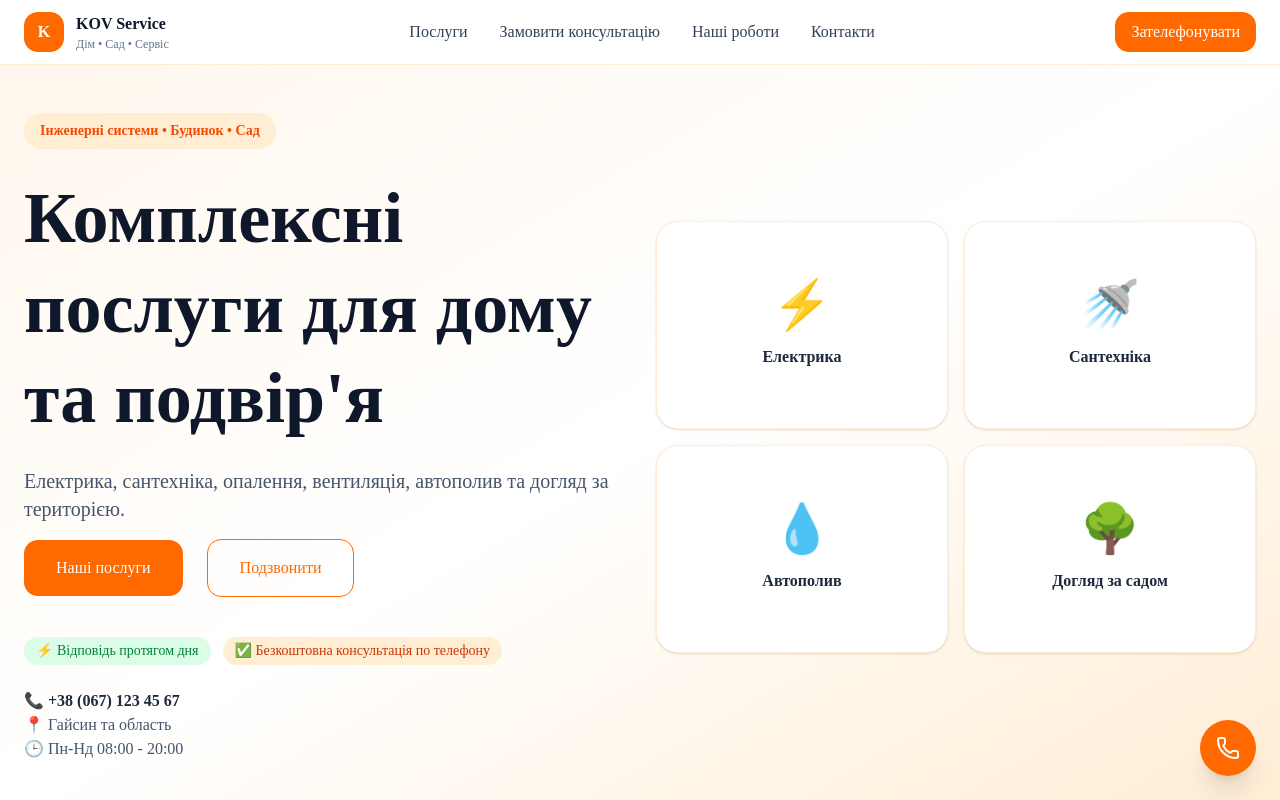
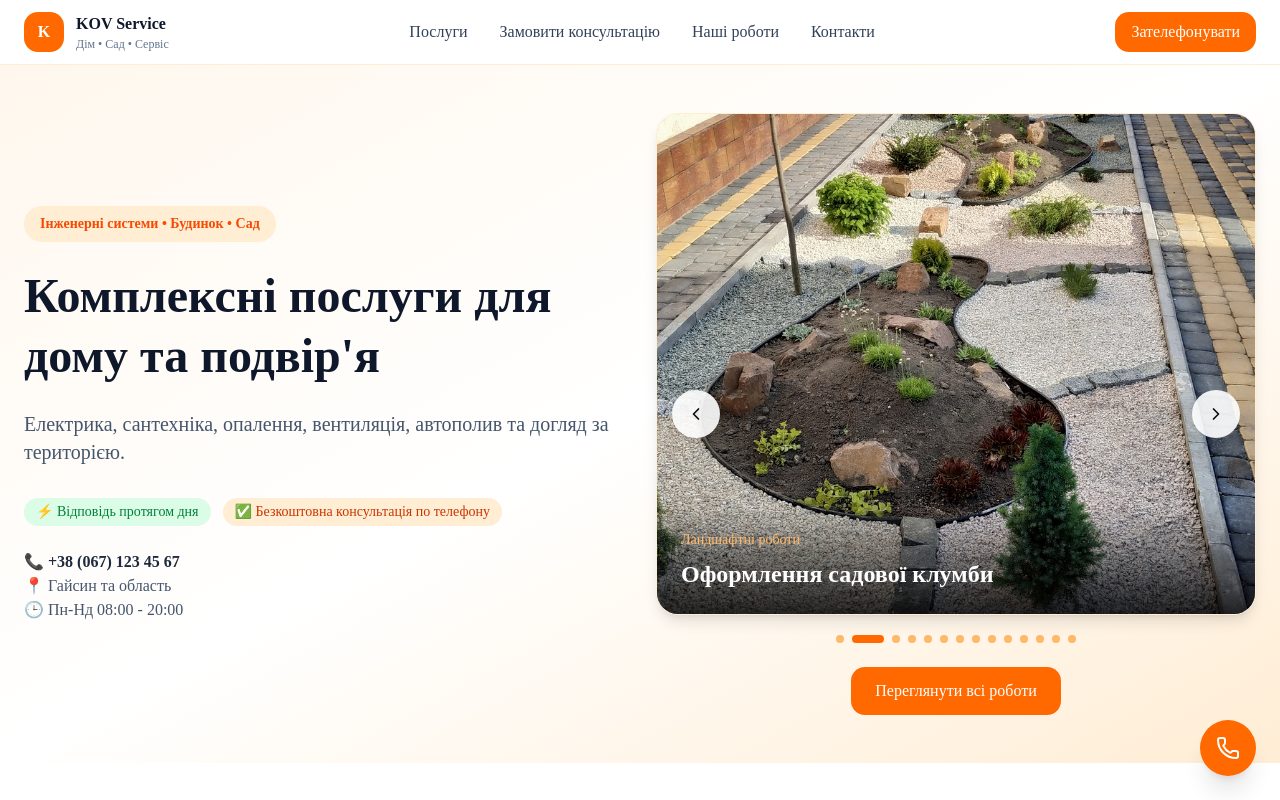
Before and after one commit to KovAlex010422/kov-service, a Next.js app: page / in a window 1280 px wide. Shown: the top 800 px of the page. Built offline with nearby package versions, Linux system fonts and the light colour scheme.

Commit message:
improve design

```diff
--- a/app/page.tsx
+++ b/app/page.tsx
@@ -1,7 +1,6 @@
 import Header from "@/src/components/layout/Header";
 import Hero from "@/src/components/sections/Hero/Hero";
 import Services from "@/src/components/sections/Services/Services";
-import FeaturedProjects from "@/src/components/sections/FeaturedProjects/FeaturedProjects";
 import Contacts from "@/src/components/sections/Contacts/Contacts";
 import Footer from "@/src/components/sections/Footer/Footer";
 import FloatingPhone from "@/src/components/shared/FloatingPhone";
@@ -15,9 +14,8 @@ export default function Home() {
       <Header />
       <Hero />
       <Services />
-      <FeaturedProjects />
+      <ServiceArea />
       <RequestForm />
-      <ServiceArea />
       <Contacts />
       <Footer />
       <FloatingPhone />
--- a/src/components/sections/Contacts/Contacts.jsx
+++ b/src/components/sections/Contacts/Contacts.jsx
@@ -10,7 +10,7 @@ export default function Contacts() {
   return (
     <section
       id="contacts"
-      className="py-24 bg-white"
+      className="pt-8 pb-8 bg-white"
     >
       <div className="max-w-5xl mx-auto px-6">
 
@@ -18,11 +18,11 @@ export default function Contacts() {
           Контакти
         </h2>
 
-        <p className="text-center text-slate-600 mb-12">
+        <p className="text-center text-slate-600 mb-6">
           Зв'яжіться з нами будь-яким зручним способом
         </p>
 
-        <div className="grid md:grid-cols-2 gap-6">
+        <div className="grid md:grid-cols-2 gap-2">
 
           <a
             href={`tel:${company.phone}`}
--- a/src/components/sections/Hero/Hero.jsx
+++ b/src/components/sections/Hero/Hero.jsx
@@ -1,9 +1,13 @@
 import { company } from "@/src/data/company";
 import HeroCards from "@/src/components/shared/HeroCards";
+import FeaturedProjects from "../FeaturedProjects/FeaturedProjects";
+import HeroProjectSlider from "../HeroProjectSlider/HeroProjectSlider";
 
 export default function Hero() {
   return (
-    <section className="bg-gradient-to-br from-orange-50 via-white to-orange-100 py-12">      <div className="max-w-7xl mx-auto px-6">
+    <section className="bg-gradient-to-br from-orange-50 via-white to-orange-100 py-12">
+
+      <div className="max-w-7xl mx-auto px-6">
 
         <div className="grid lg:grid-cols-2 gap-8 items-center">
           {/* Ліва колонка */}
@@ -27,8 +31,8 @@ export default function Hero() {
             <p
               className="
                 mt-6
-                text-5xl
-                md:text-7xl
+                text-3xl
+                md:text-5xl
                 font-bold
                 text-slate-900
                 leading-tight
@@ -48,36 +52,6 @@ export default function Hero() {
             {/* Кнопки + контакти */}
             <div className="mt-4 flex flex-wrap items-center gap-6">
 
-            <a
-              href="#services"
-              className="
-                  bg-orange-500
-                  hover:bg-orange-600
-                  text-white
-                  px-8
-                  py-4
-                  rounded-xl
-                  transition
-                "
-            >
-              Наші послуги
-            </a>
-
-            <a
-              href={`tel:${company.phone}`}
-              className="
-                  border
-                  border-orange-500
-                  text-orange-500
-                  hover:bg-orange-50
-                  px-8
-                  py-4
-                  rounded-xl
-                  transition
-                "
-            >
-              Подзвонити
-            </a>
               <div className="mt-4 flex flex-wrap gap-3">
 
                 <span
@@ -128,19 +102,7 @@ export default function Hero() {
 
           </div>
 
-        {/* ====================================== */}
-        {/* МІСЦЕ ДЛЯ ГОЛОВНОГО ФОТО */}
-        {/* ====================================== */}
-        {/*
-            КОЛИ БУДЕ ФОТО:
-
-            public/images/hero.jpg
-
-            Замінити цей блок на компонент Image
-          */}
-        {/* ====================================== */}
-
-        <HeroCards />
+          <HeroProjectSlider />
 
         </div>
 
--- /dev/null
+++ b/src/components/sections/HeroProjectSlider/HeroProjectSlider.jsx
@@ -0,0 +1,318 @@
+"use client";
+
+import { useEffect, useMemo, useState } from "react";
+
+import Image from "next/image";
+import Link from "next/link";
+
+import { ChevronLeft, ChevronRight } from "lucide-react";
+
+import { projects } from "@/src/data/projects";
+
+export default function HeroProjectSlider() {
+    const sortedProjects = useMemo(() => {
+        const greenCategories = [
+            "Ландшафтні роботи",
+            "Догляд за газоном",
+            "Стрижка та формування рослин",
+        ];
+
+        return [
+            ...projects.filter((project) =>
+                greenCategories.includes(project.category)
+            ),
+
+            ...projects.filter(
+                (project) =>
+                    !greenCategories.includes(
+                        project.category
+                    )
+            ),
+        ];
+    }, []);
+
+    const [current, setCurrent] = useState(0);
+    const [isPaused, setIsPaused] = useState(false);
+    const [isVisible, setIsVisible] =
+        useState(true);
+
+    const nextSlide = () => {
+        setIsVisible(false);
+
+        setTimeout(() => {
+            setCurrent(
+                (prev) =>
+                    (prev + 1) %
+                    sortedProjects.length
+            );
+
+            setIsVisible(true);
+        }, 350);
+    };
+
+    const prevSlide = () => {
+        setIsVisible(false);
+
+        setTimeout(() => {
+            setCurrent(
+                (prev) =>
+                    prev === 0
+                        ? sortedProjects.length - 1
+                        : prev - 1
+            );
+
+            setIsVisible(true);
+        }, 350);
+    };
+
+    useEffect(() => {
+        if (isPaused) return;
+
+        const timer = setInterval(() => {
+            setIsVisible(false);
+
+            setTimeout(() => {
+                setCurrent(
+                    (prev) =>
+                        (prev + 1) %
+                        sortedProjects.length
+                );
+
+                setIsVisible(true);
+            }, 350);
+        }, 4000);
+
+        return () =>
+            clearInterval(timer);
+    }, [
+        isPaused,
+        sortedProjects.length,
+    ]);
+
+    const project =
+        sortedProjects[current];
+
+    return (
+        <div
+            className="relative"
+            onMouseEnter={() =>
+                setIsPaused(true)
+            }
+            onMouseLeave={() =>
+                setIsPaused(false)
+            }
+            onTouchStart={() =>
+                setIsPaused(true)
+            }
+            onTouchEnd={() =>
+                setIsPaused(false)
+            }
+        >
+
+            <div
+                className="
+          overflow-hidden
+          rounded-3xl
+          border
+          border-orange-100
+          bg-white
+          shadow-lg
+        "
+            >
+                <Link
+                    href={`/portfolio/${project.id}`}
+                >
+                    <div
+                        className={`
+    relative
+    h-[500px]
+    transition-opacity
+    duration-500
+
+    ${isVisible
+                                ? "opacity-100"
+                                : "opacity-0"
+                            }
+  `}
+                    >
+
+                        <Image
+                            src={project.cover}
+                            alt={project.title}
+                            fill
+                            priority
+                            sizes="50vw"
+                            className="
+                object-cover
+                transition-all
+                duration-700
+              "
+                        />
+
+                        {project.videos?.length >
+                            0 && (
+                                <div
+                                    className="
+                  absolute
+                  top-4
+                  right-4
+                  bg-black/70
+                  text-white
+                  px-4
+                  py-2
+                  rounded-full
+                  text-sm
+                "
+                                >
+                                    ▶ Відео
+                                </div>
+                            )}
+
+                        <div
+                            className="
+                absolute
+                inset-x-0
+                bottom-0
+                p-6
+                bg-gradient-to-t
+                from-black/80
+                to-transparent
+                text-white
+              "
+                        >
+                            <p
+                                className="
+                  text-sm
+                  text-orange-300
+                  mb-2
+                "
+                            >
+                                {project.category}
+                            </p>
+
+                            <h3
+                                className="
+                  text-2xl
+                  font-bold
+                "
+                            >
+                                {project.title}
+                            </h3>
+                        </div>
+
+                    </div>
+                </Link>
+            </div>
+
+            {/* стрілки */}
+
+            <button
+                onClick={prevSlide}
+                className="
+          absolute
+          left-4
+          top-1/2
+          -translate-y-1/2
+
+          w-12
+          h-12
+
+          rounded-full
+          bg-white/90
+
+          shadow-lg
+
+          flex
+          items-center
+          justify-center
+
+          hover:bg-white
+          transition
+        "
+            >
+                <ChevronLeft size={20} />
+            </button>
+
+            <button
+                onClick={nextSlide}
+                className="
+          absolute
+          right-4
+          top-1/2
+          -translate-y-1/2
+
+          w-12
+          h-12
+
+          rounded-full
+          bg-white/90
+
+          shadow-lg
+
+          flex
+          items-center
+          justify-center
+
+          hover:bg-white
+          transition
+        "
+            >
+                <ChevronRight size={20} />
+            </button>
+
+            {/* індикатори */}
+
+            <div
+                className="
+          flex
+          justify-center
+          gap-2
+          mt-5
+        "
+            >
+                {sortedProjects.map(
+                    (_, index) => (
+                        <button
+                            key={index}
+                            onClick={() =>
+                                setCurrent(index)
+                            }
+                            className={`
+                h-2 rounded-full transition-all
+
+                ${current === index
+                                    ? "w-8 bg-orange-500"
+                                    : "w-2 bg-orange-300"
+                                }
+              `}
+                        />
+                    )
+                )}
+            </div>
+
+            <div
+                className="
+          text-center
+          mt-6
+        "
+            >
+                <Link
+                    href="/portfolio"
+                    className="
+            inline-block
+            bg-orange-500
+            hover:bg-orange-600
+            text-white
+            px-6
+            py-3
+            rounded-xl
+            transition
+          "
+                >
+                    Переглянути всі роботи
+                </Link>
+            </div>
+
+        </div>
+    );
+}
--- a/src/components/sections/RequestForm/RequestForm.jsx
+++ b/src/components/sections/RequestForm/RequestForm.jsx
@@ -165,7 +165,7 @@ export default function RequestForm() {
   return (
     <section
       id="request"
-      className="py-24 bg-white"
+      className="py-6 bg-white"
     >
       <div className="max-w-3xl mx-auto px-6">
 
--- a/src/components/sections/ServiceArea/ServiceArea.jsx
+++ b/src/components/sections/ServiceArea/ServiceArea.jsx
@@ -11,7 +11,7 @@ export default function ServiceArea() {
   ];
 
   return (
-    <section className="py-16 bg-orange-50">
+    <section className="py-10 bg-orange-50">
       <div className="max-w-7xl mx-auto px-6">
 
         <h2 className="text-3xl font-bold text-center mb-4">
--- a/src/components/sections/Services/Services.jsx
+++ b/src/components/sections/Services/Services.jsx
@@ -30,7 +30,7 @@ export default function Services() {
   return (
     <section
       id="services"
-      className="py-20 bg-white"
+      className="py-12 bg-white"
     >
       <div className="max-w-7xl mx-auto px-6">
 
```
Lines whose indentation alone changed are shown as unchanged.
